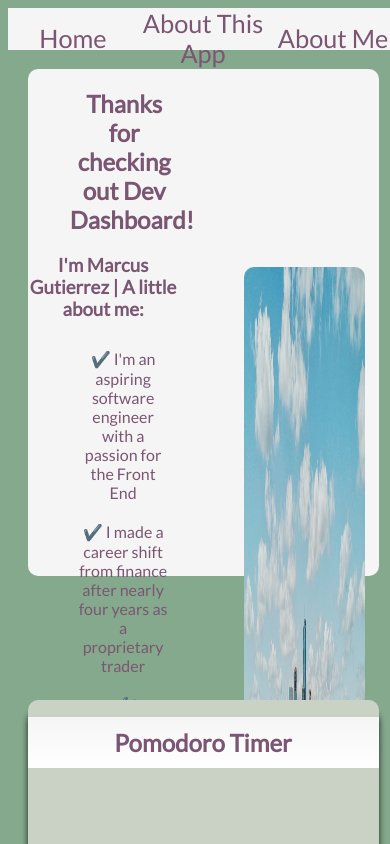
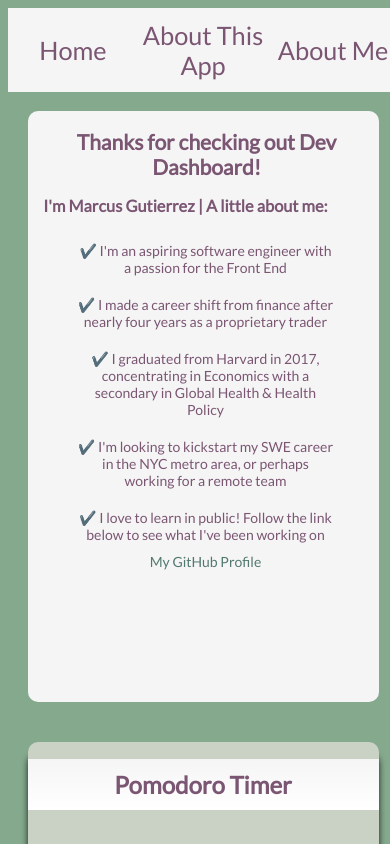
Before and after one commit to mgtz505/dev_dashboard, a React (Create React App) app: page /me in a window 390 px wide. Shown: the top 844 px of the page. Built offline with nearby package versions, Linux system fonts and the light colour scheme; no server answers.

Commit message:
Completed responsive design

```diff
--- a/src/App.css
+++ b/src/App.css
@@ -171,7 +171,7 @@ button:hover {
 }
 
 /* Small Laptop View */
-@media screen and (max-width: 1200px) {
+@media screen and (max-width: 1024px) {
   .widgit-grid {
     display: grid;
     grid-template-columns: 1fr 1fr;
@@ -185,9 +185,15 @@ button:hover {
     width: 95%;
     grid-column: span 2;
   }
+
+  .about-container {
+    height: 70vh !important;
+    background-color: red;
+  }
+  .about-image {
+    width: 90% !important;
+  }
 }
-
-
 
 /* Tablet View */
 @media screen and (max-width: 800px) {
@@ -216,6 +222,18 @@ button:hover {
     width: 10vw;
   }
 
+  .about-container {
+    height: 70vh !important;
+  }
+  .about-text-container {
+    width: 90% !important;
+    /* display: grid; */
+}
+  .about-image {
+    height: 40% !important;
+    margin-bottom: auto !important;
+  }
+
   .modalContainer {
     width: 100%;
     height: auto;
@@ -230,6 +248,11 @@ button:hover {
   body {
     height: 100%;
   }
+
+  .nav-bar {
+
+    height: 10vh !important;
+}
 
   .widgit-grid {
     display: flex;
@@ -254,6 +277,19 @@ button:hover {
     width: 90%;
   }
 
+  .about-container {
+    display: grid important!;
+    grid-template-columns: 1fr !important;
+    font-size: 14px;
+  }
+  .about-text-container {
+    width: 90% !important;
+    margin: 0;
+  }
+  .about-image {
+    visibility: hidden;
+  }
+
   /* Weather.js / Long Widgit */
 
   .weather-container {
```
